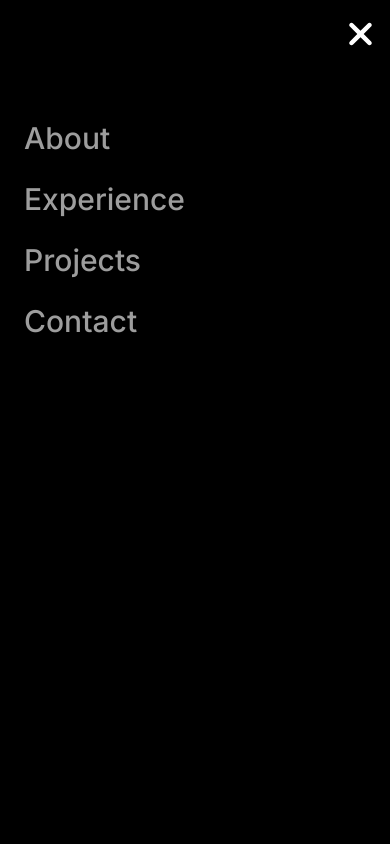
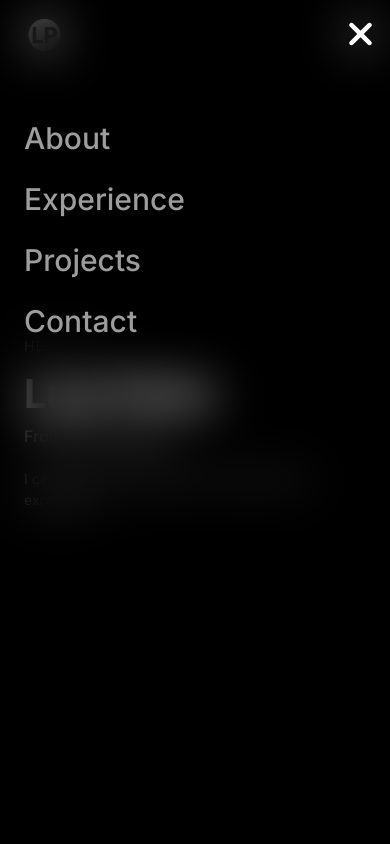
Before and after one commit to LuisPirateRoberts/Portfolio, a React (Vite) app: page / in a window 390 px wide. Both pictures are taken after a click on the element 358 px from the left and 34 px from the top of the page. Shown: the top 844 px of the page. Built offline with nearby package versions, Linux system fonts and the light colour scheme.

Commit message:
Add blur bg to MobileMenu component

```diff
--- a/src/components/Navbar/MobileMenu.jsx
+++ b/src/components/Navbar/MobileMenu.jsx
@@ -22,7 +22,7 @@ const MobileMenu = ({ isMenuOpen, menuItems, closeMenu, toggleBodyScroll }) => {
 
   return (
     <div
-      className={`bg-primary fixed inset-0 z-50 ${
+      className={`bg-opacity-80 backdrop-blur-xl fixed inset-0 z-50 ${
         isMenuOpen
           ? "ease-out duration-300 opacity-100 pointer-events-auto"
           : "ease-in duration-200 opacity-0 pointer-events-none"
```
